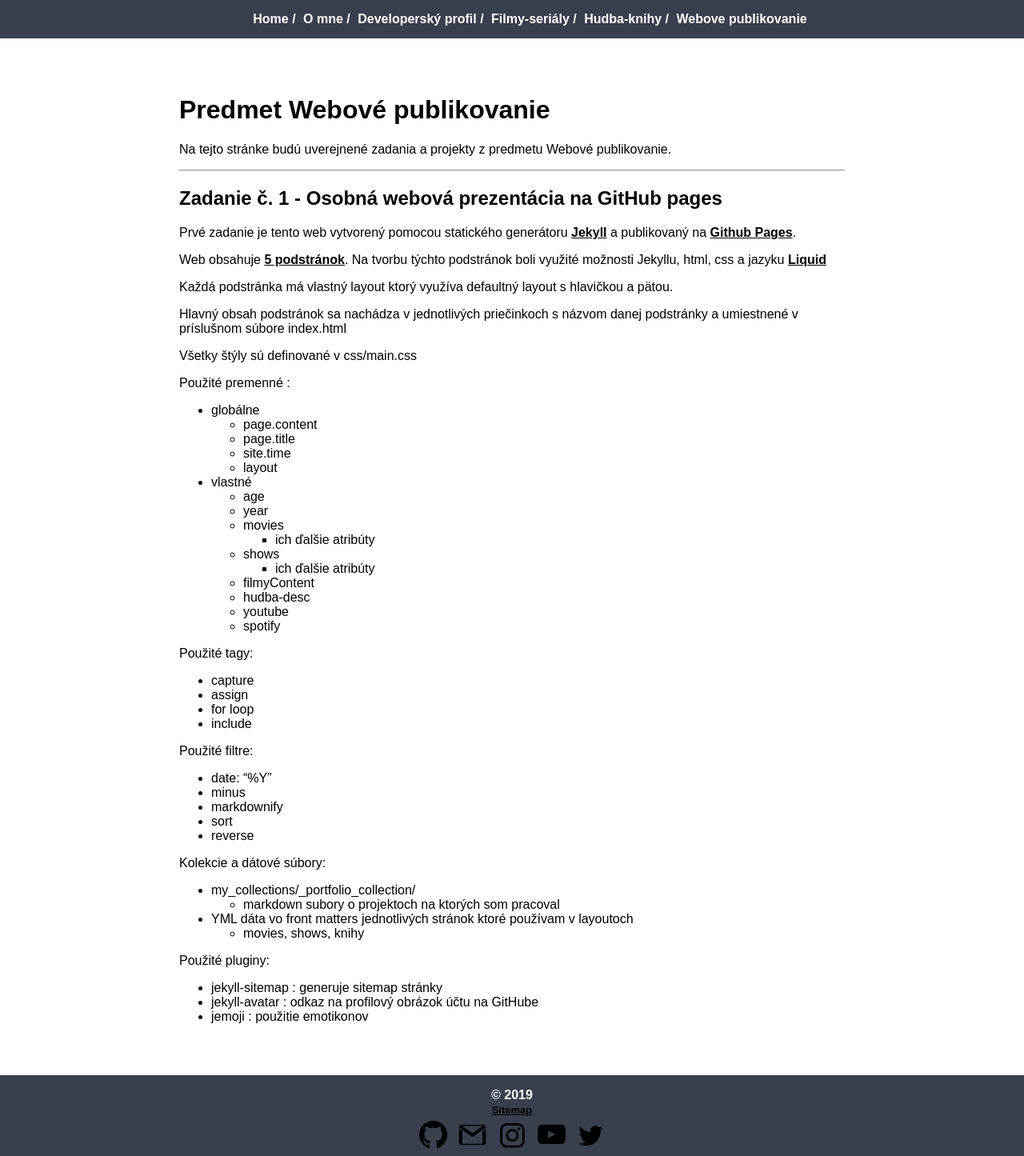
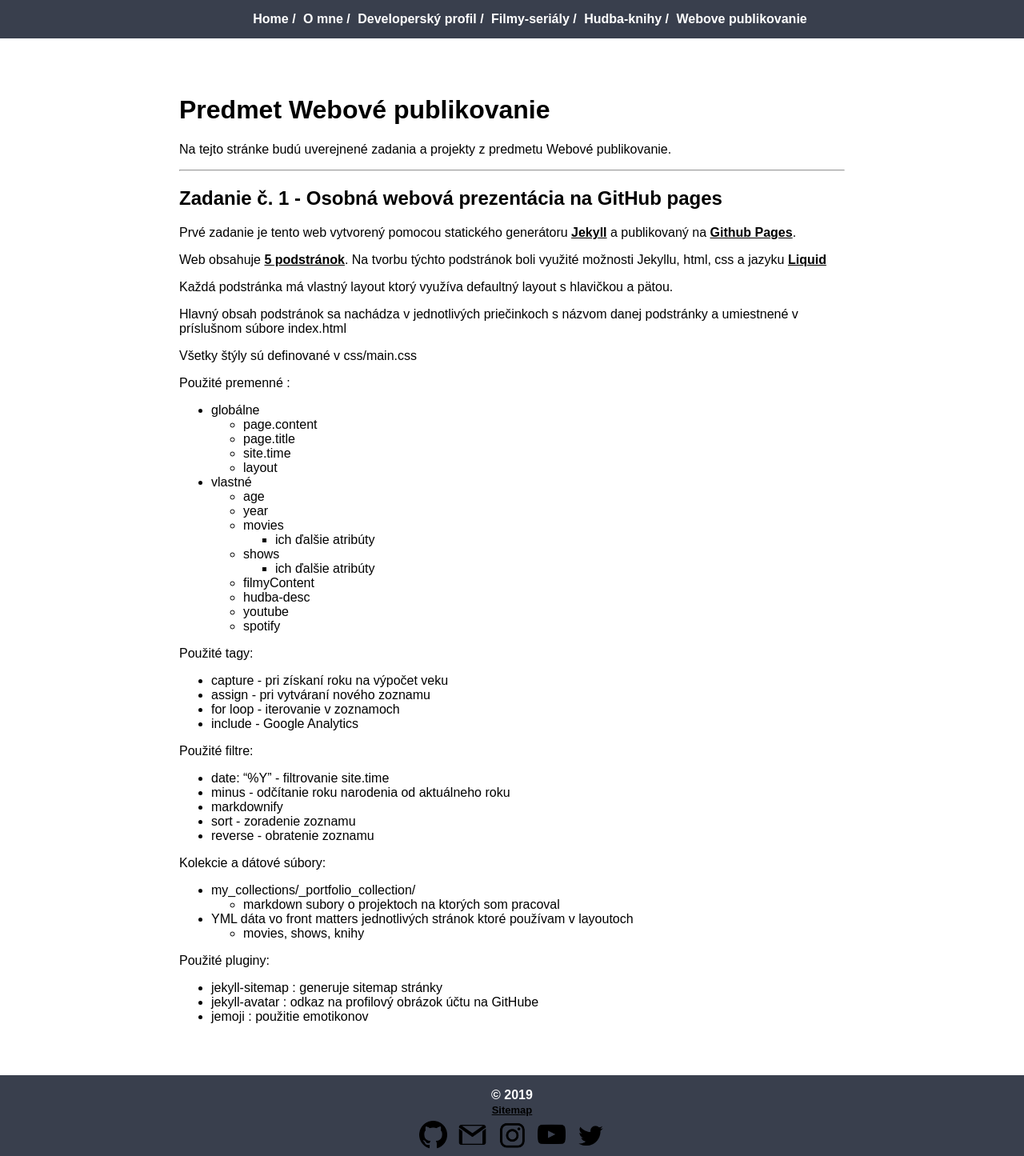
Before and after one commit to chrisSvK/chrisSvK.github.io, a Jekyll site: the page built from wpub/index.md, in a window 1280 px wide. Shown: the whole page at 80% size. Built offline with Jekyll 4.4.1, drawn with Linux system fonts in a browser that asks for light colours.

Commit message:
Dokumentacia

```diff
--- a/_layouts/music.html
+++ b/_layouts/music.html
@@ -34,7 +34,6 @@ layout: default
                 <th>Autor</th>
             </tr>
             {% for kniha in page.knihy %}
-            <tr></tr>
             <tr>
                 <td><img src={{kniha.img}} alt="kniha" height="100" width="75"></td>
                 <td><a href={{kniha.link}} target="_blank">{{kniha.nazov}}</a></td>
--- a/wpub/index.md
+++ b/wpub/index.md
@@ -42,17 +42,17 @@ Použité premenné :
     * spotify
 
 Použité tagy:
-* capture
-* assign
-* for loop
-* include
+* capture - pri získaní roku na výpočet veku
+* assign - pri vytváraní nového zoznamu
+* for loop - iterovanie v zoznamoch
+* include - Google Analytics
 
 Použité filtre:
-* date: "%Y"
-* minus
+* date: "%Y" - filtrovanie site.time
+* minus - odčítanie roku narodenia od aktuálneho roku
 * markdownify
-* sort
-* reverse
+* sort - zoradenie zoznamu
+* reverse - obratenie zoznamu
 
 Kolekcie a dátové súbory:
 * my_collections/_portfolio_collection/
```
